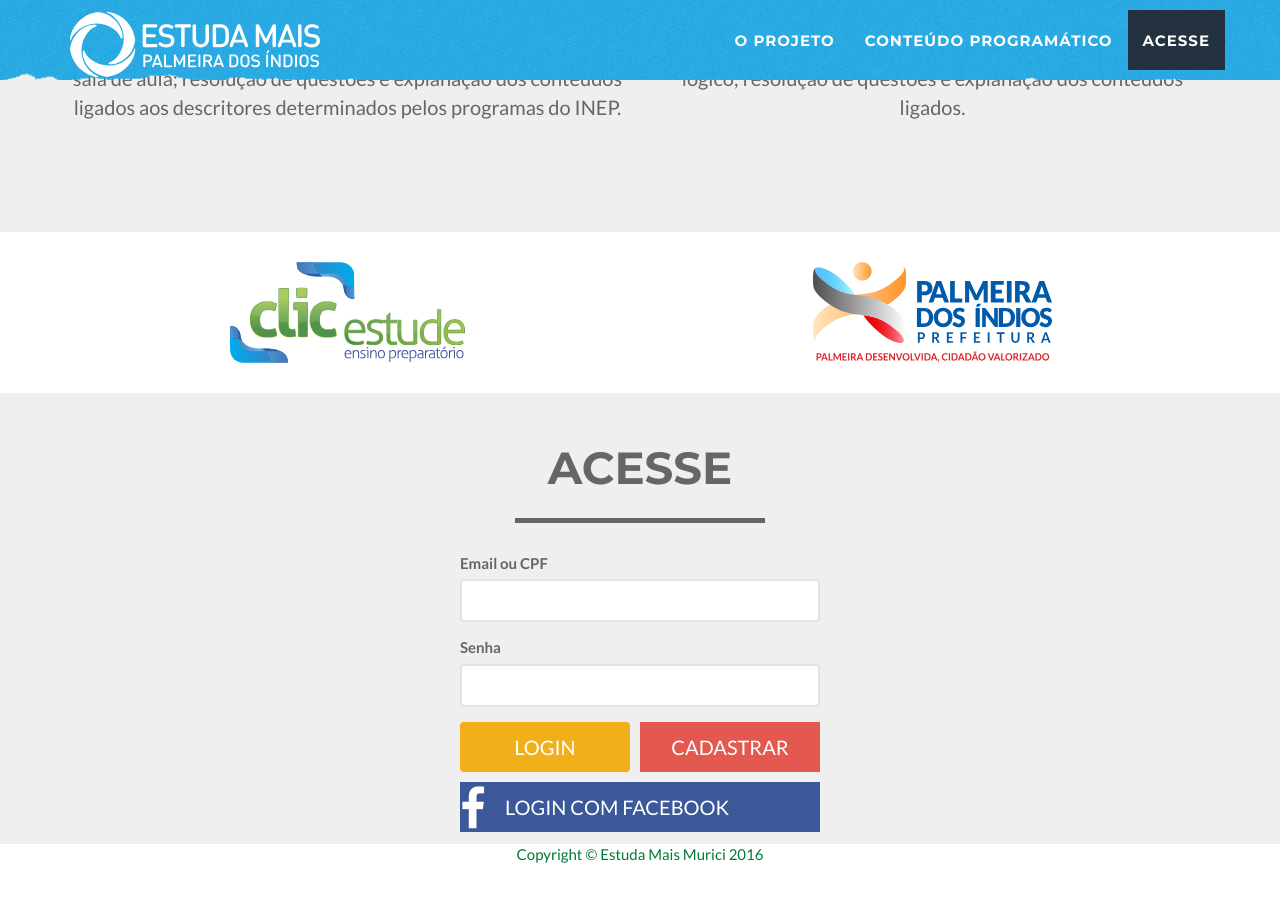
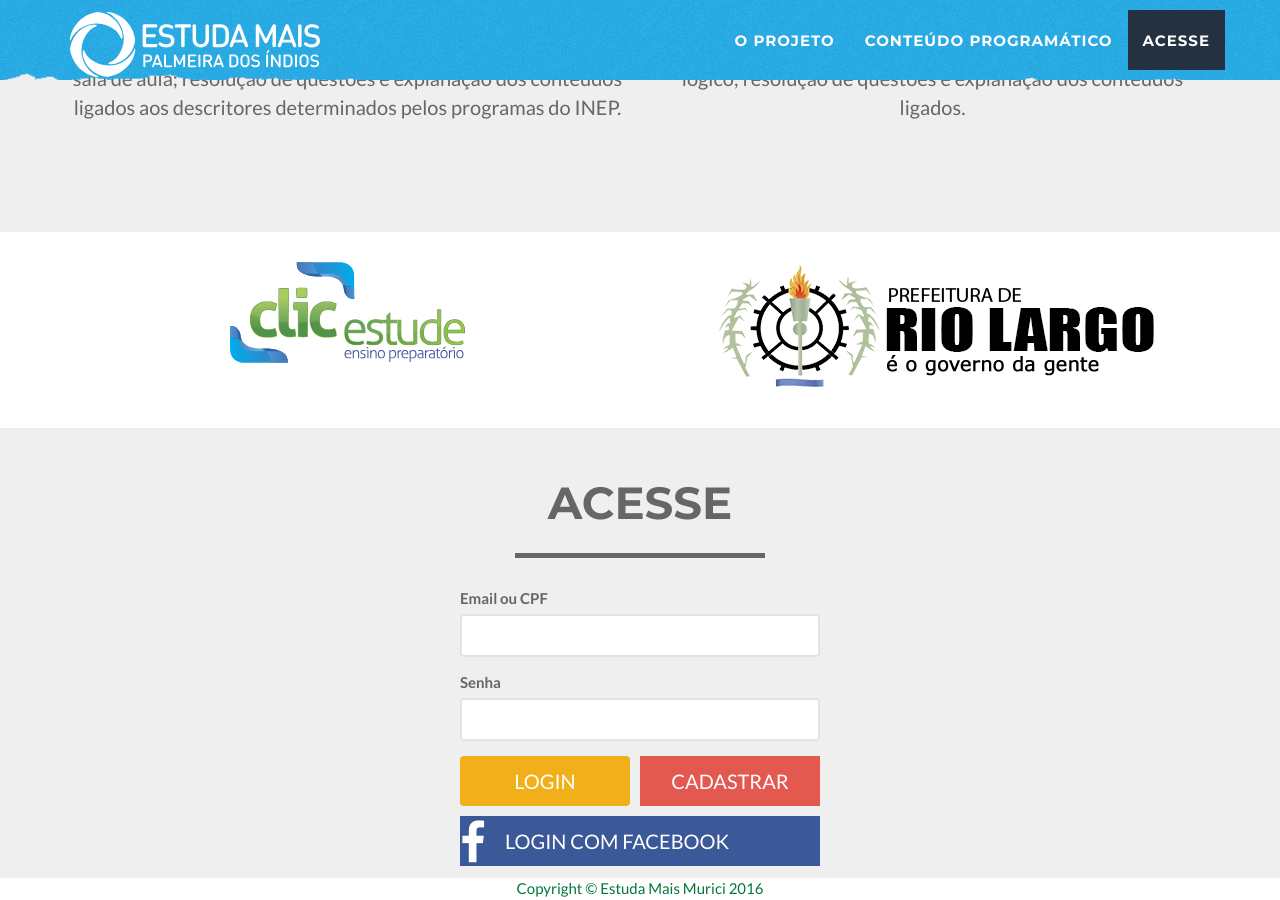
Before and after one commit to wilivro/estudamaisriolargo.com.br, a Jekyll site: the page built from index.html, in a window 1280 px wide and 900 px high, scrolled down 1252 px. Built offline with Jekyll 4.4.1, drawn with Linux system fonts in a browser that asks for light colours; before the commit the page ends 2117 px from its top, so only the background shows below that.

Commit message:
Update logos.html

```diff
--- a/_includes/logos.html
+++ b/_includes/logos.html
@@ -9,7 +9,7 @@
                 </div>
                 <div class="col-xs-6">
                     <div>
-                        <img style="margin: 0 auto;" class="img-responsive" src="img/palmeira_dos_indios.svg"/>
+                        <img style="margin: 0 auto;" class="img-responsive" src="img/riolargo-logo.png"/>
                     </div>
                 </div>
             </div>
```
